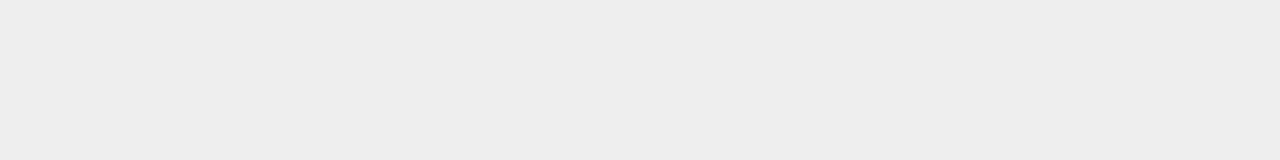
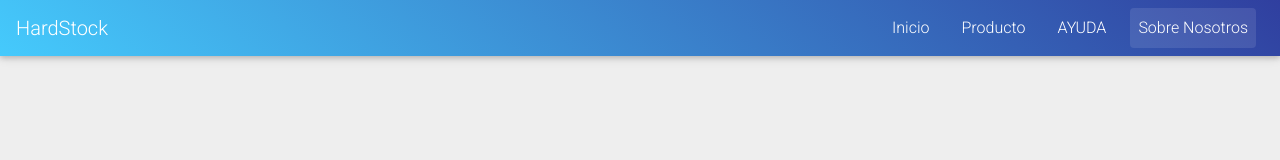
Before and after one commit to JoMrtz/HardStock-web, a plain HTML site: page sobre_nosotros.html in a window 1280 px wide. Drawn offline with Linux system fonts and the light colour scheme.

Commit message:
navbar sobre nosotros

```diff
--- a/sobre_nosotros.html
+++ b/sobre_nosotros.html
@@ -19,6 +19,74 @@
     <title>HARDSTOCK | SOBRE Nosotros</title>
 </head>
 <body>
+    <nav class="navbar navbar-expand-lg navbar-dark blue-gradient sticky-top">
+        <a class="navbar-brand" href="#">HardStock</a>
+        <button class="navbar-toggler" type="button" data-toggle="collapse" data-target="#navbarNav"
+          aria-controls="navbarNav" aria-expanded="false" aria-label="Toggle navigation">
+          <span class="navbar-toggler-icon"></span>
+        </button>
+        <div class="collapse navbar-collapse" id="navbarNav">
+          <ul class="navbar-nav ml-auto">
+            <li class="nav-item mx-2">
+              <a class="nav-link rounded" href="#">Inicio</span></a>
+            </li>
+            <li class="nav-item mx-2">
+              <a class="nav-link rounded" href="#">Producto</a>
+            </li>
+            <li class="nav-item  mx-2">
+              <a class="nav-link rounded" href="#">AYUDA</a>
+            </li>
+            <li class="nav-item active mx-2">
+              <a class="nav-link rounded" href="#">Sobre Nosotros<span class="sr-only">(current)</a>
+            </li>
+          </ul>
+        </div>
+      </nav>
+
+
+
+
+
+
+
+
+
+
+
+
+
+
+
+
+
+
+
+
+
+
+
+
+
+
+
+
+
+
+
+
+
+
+
+
+
+
+
+
+
+
+
+
+
 
 
 
```
